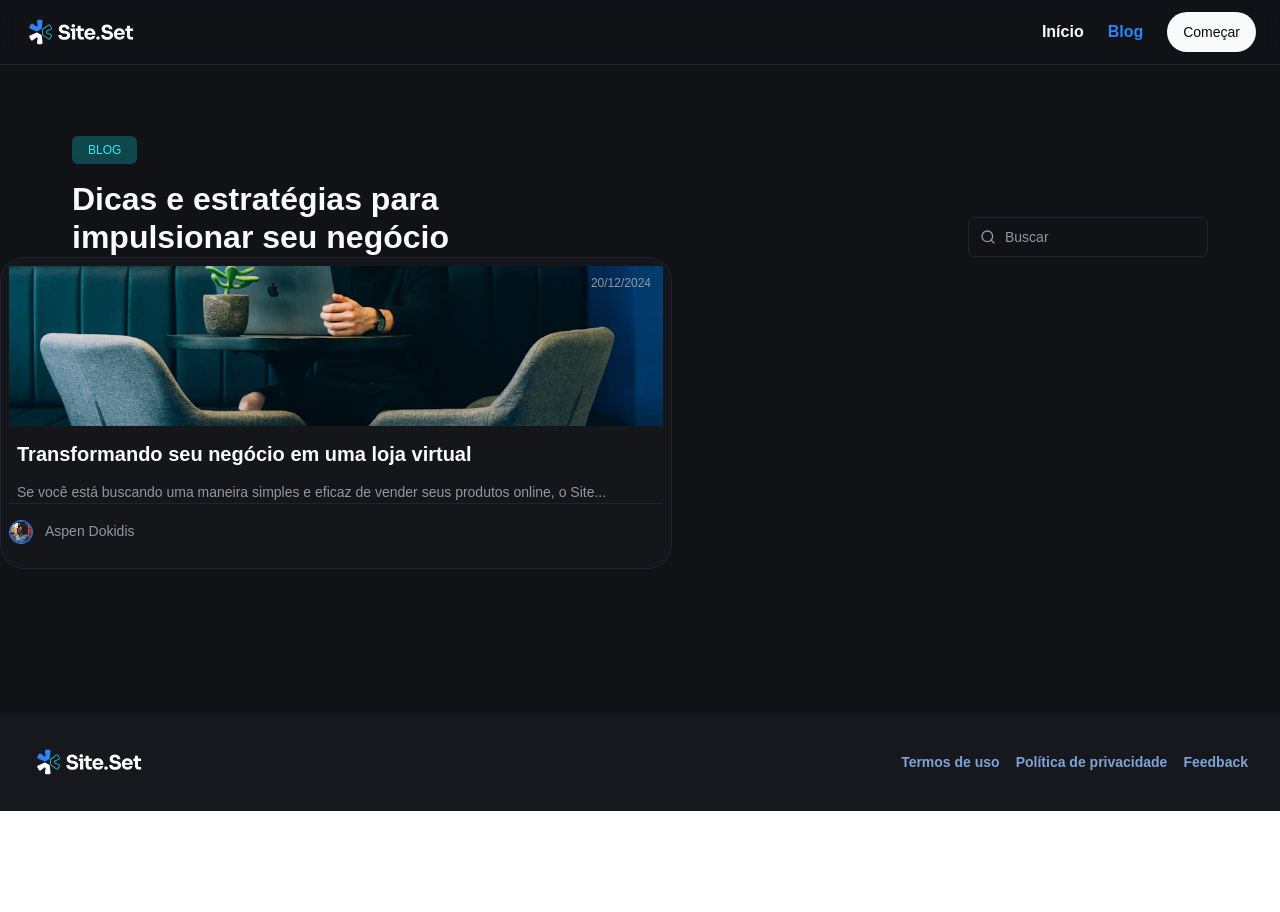
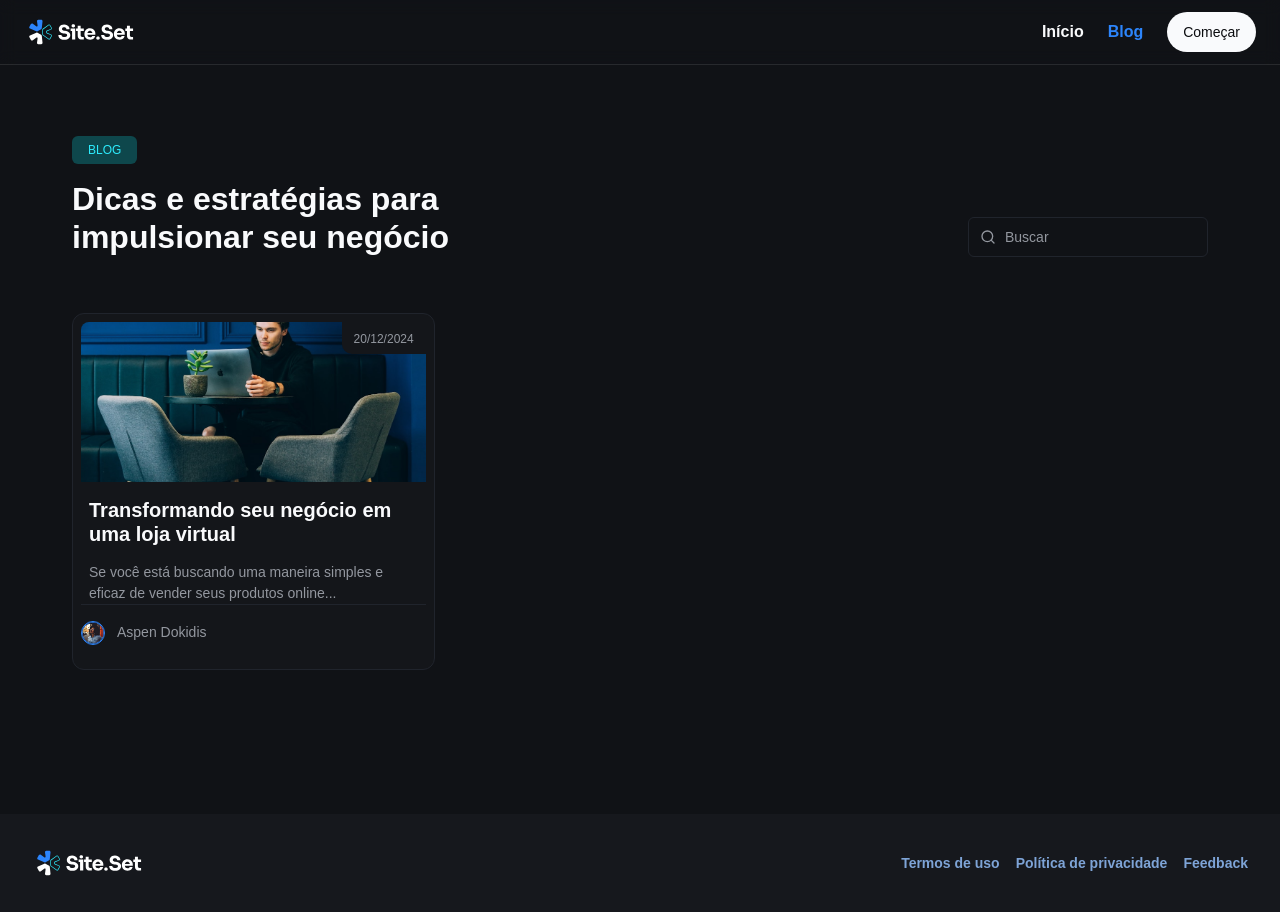
Before and after one commit to lucasmonteiro58/site-blog, a Next.js app: page /blog in a window 1280 px wide. Before the commit the page ends 811 px from the top, so only its background shows below. Built offline with nearby package versions, Linux system fonts and the light colour scheme; a web font is replaced by a local one.

Commit message:
feat: ✨ add post grid card component and integrate into blog list template

```diff
--- a/src/components/post-card/post-card.tsx
+++ b/src/components/post-card/post-card.tsx
@@ -1,37 +1,58 @@
 import Image from 'next/image'
 import Link from 'next/link'
 
-export const PostCard = () => {
+type Author = {
+  name: string
+  avatar: string
+}
+
+type PostCardProps = {
+  slug: string
+  title: string
+  description: string
+  image: string
+  date: string
+  author: Author
+}
+
+export function PostCard({
+  slug,
+  title,
+  description,
+  image,
+  date,
+  author,
+}: PostCardProps) {
   return (
     <Link
-      href={`/blog/`}
-      className="w-full max-w-2xl rounded-3xl border-[1px] border-gray-400 bg-gray-600 overflow-hidden transition-all duration-300 hover:border-[1px] hover:border-blue-300"
+      href={`/blog/${slug}`}
+      className="w-full max-w-2xl rounded-[12px] border-[1px] border-gray-400 bg-gray-600 overflow-hidden transition-all duration-300 hover:border-[1px] hover:border-blue-300"
     >
       {/* Post Content */}
       <div className="p-2 rounded-md overflow-hidden">
         {/* Imagem Container */}
         <div className="relative">
-          <div className="absolute top-0 right-0 px-3 py-1">
-            <span className="text-body-xs text-gray-300">20/12/2024</span>
+          {/* Date Container */}
+          <div className="absolute top-0 right-0 px-3 py-1 bg-gray-600 backdrop-blur-sm rounded-bl-[10px]">
+            <span className="text-body-xs text-gray-300">{date}</span>
           </div>
           <Image
-            src={'/assets/primeiro-post.png'}
+            src={image}
             alt=""
             width={288}
             height={144}
-            className="w-full h-40 object-cover object-center"
+            className="w-full h-40 object-cover object-center rounded-t-[8px]"
           />
         </div>
 
         {/* Post info */}
         <div className="px-2 mt-4 space-y-4">
           <h2 className="text-heading-sm text-gray-100 line-clamp-3">
-            Transformando seu negócio em uma loja virtual
+            {title}
           </h2>
 
           <p className="text-gray-300 text-body-sm line-clamp-3">
-            Se você está buscando uma maneira simples e eficaz de vender seus
-            produtos online, o Site...
+            {description}
           </p>
         </div>
 
@@ -39,13 +60,13 @@ export const PostCard = () => {
         <div className="flex items-center gap-3 border-t border-gray-400 py-4">
           <div className="relative h-5 w-5 md:h-6 md:w-6 overflow-hidden rounded-full border-blue-200 border-[1px]">
             <Image
-              src={'/customer-01.png'}
+              src={author.avatar}
               alt=""
               fill
               className="object-cover rounded-md"
             />
           </div>
-          <span className="text-body-sm text-gray-300">Aspen Dokidis</span>
+          <span className="text-body-sm text-gray-300">{author.name}</span>
         </div>
       </div>
     </Link>
--- /dev/null
+++ b/src/components/post-grid-card/index.ts
@@ -0,0 +1 @@
+export * from './post-grid-card'
--- /dev/null
+++ b/src/components/post-grid-card/post-grid-card.tsx
@@ -0,0 +1,11 @@
+type PostGridCardProps = {
+  children: React.ReactNode
+}
+
+export const PostGridCard = ({ children }: PostGridCardProps) => {
+  return (
+    <div className="container grid grid-cols-1 md:grid-cols-2 lg:grid-cols-3 gap-6">
+      {children}
+    </div>
+  )
+}
--- a/src/templates/blog/blog-list.tsx
+++ b/src/templates/blog/blog-list.tsx
@@ -1,4 +1,5 @@
 import { PostCard } from '@/components/post-card'
+import { PostGridCard } from '@/components/post-grid-card'
 import { Search } from '@/components/search'
 import { useRouter } from 'next/router'
 
@@ -11,7 +12,7 @@ export function BlogList() {
 
   return (
     <div className="flex flex-col py-24 flex-grow h-full">
-      <header className="">
+      <header className="pb-14">
         <div className="container space-y-6 flex flex-col items-start justify-between md:flex-row md:items-end lg:items-end">
           <div className="flex flex-col gap-4 md:px-0">
             {/* TAG */}
@@ -29,8 +30,19 @@ export function BlogList() {
         </div>
       </header>
 
-      {/* Listagem de posts */}
-      <PostCard />
+      <PostGridCard>
+        <PostCard
+          title="Transformando seu negócio em uma loja virtual"
+          description="Se você está buscando uma maneira simples e eficaz de vender seus produtos online..."
+          date="20/12/2024"
+          slug="transformando"
+          image="/assets/primeiro-post.png"
+          author={{
+            avatar: '/customer-01.png',
+            name: 'Aspen Dokidis',
+          }}
+        />
+      </PostGridCard>
     </div>
   )
 }
```
